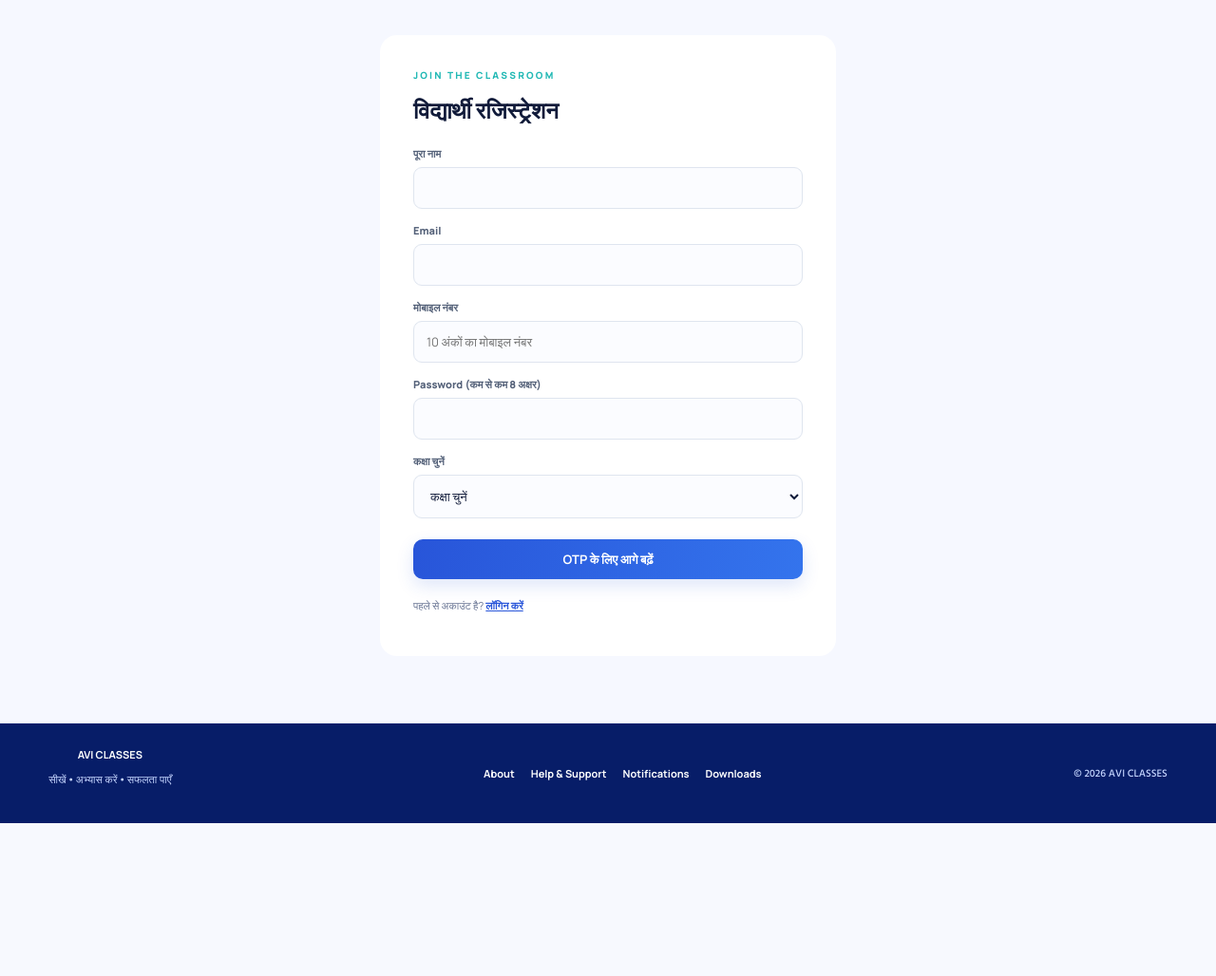
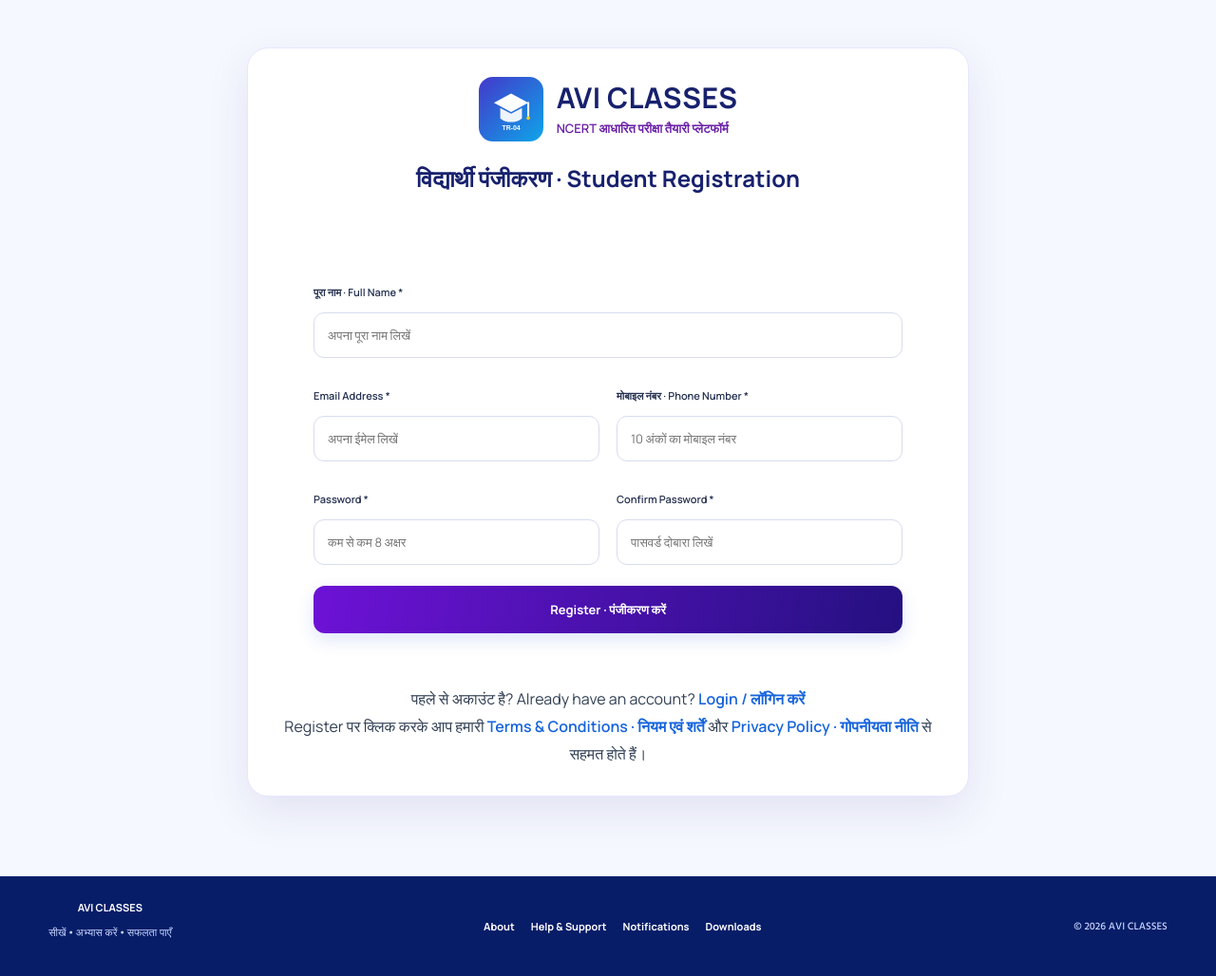
Before and after one commit to d9006814204/AVI-CLASSES, a Flask app: page /register in a window 1280 px wide. Shown: the part 135-1163 px from the top of the page at 95% size. Before the commit the page ends 1002 px from the top, so only its background shows below. Run offline with Flask 3, Linux system fonts and the light colour scheme; some libraries are stand-ins or nearby versions.

Commit message:
Add files via upload

```diff
--- a/app.py
+++ b/app.py
@@ -452,10 +452,11 @@ def register():
         name = request.form.get('name', '').strip()
         email = request.form.get('email', '').strip().lower()
         pw = request.form.get('password', '')
-        cn = request.form.get('class_no', '')
+        confirm_pw = request.form.get('confirm_password', '')
+        cn = '9'  # Registration form no longer asks students to select a class.
         phone = normalize_indian_phone(request.form.get('phone', ''))
-        if not name or len(name) > 120 or not re.fullmatch(r'[^@\s]+@[^@\s]+\.[^@\s]+', email) or len(pw) < 8 or cn not in [str(x) for x in CLASSES] or not phone:
-            flash('सही जानकारी भरें। मोबाइल नंबर 10 अंकों का और पासवर्ड कम से कम 8 अक्षरों का हो।', 'error')
+        if not name or len(name) > 120 or not re.fullmatch(r'[^@\s]+@[^@\s]+\.[^@\s]+', email) or len(pw) < 8 or pw != confirm_pw or not phone:
+            flash('सही जानकारी भरें। मोबाइल नंबर 10 अंकों का हो, पासवर्ड कम से कम 8 अक्षरों का हो और दोनों पासवर्ड समान हों।', 'error')
         elif User.query.filter_by(email=email).first():
             flash('यह ईमेल पहले से रजिस्टर है।', 'error')
         elif UserPhone.query.filter_by(phone=phone).first():
@@ -476,6 +477,16 @@ def register():
             }
             return render_template('register.html', otp_config=msg91_template_config(), otp_pending=True)
     return render_template('register.html', otp_config=msg91_template_config(), otp_pending=False)
+
+
+@app.route('/terms')
+def terms():
+    return render_template('terms.html')
+
+
+@app.route('/privacy')
+def privacy():
+    return render_template('privacy.html')
 
 
 @app.route('/login', methods=['GET', 'POST'])
--- a/templates/register.html
+++ b/templates/register.html
@@ -1,37 +1,68 @@
 {% extends 'base.html' %}{% block content %}
-<div class="narrow"><form class="form-card" id="registerForm" method="post"><input type="hidden" name="csrf_token" value="{{ csrf_token() }}">
-<div class="eyebrow">JOIN THE CLASSROOM</div><h2>विद्यार्थी रजिस्ट्रेशन</h2>
-{% if not otp_pending %}
-<label>पूरा नाम</label><input name="name" required>
-<label>Email</label><input name="email" type="email" required>
-<label>मोबाइल नंबर</label><input name="phone" type="tel" inputmode="numeric" maxlength="10" pattern="[0-9]{10}" required placeholder="10 अंकों का मोबाइल नंबर">
-<label>Password (कम से कम 8 अक्षर)</label><input name="password" type="password" minlength="8" required>
-<label>कक्षा चुनें</label><select name="class_no" required><option value="">कक्षा चुनें</option>{% for c in classes %}<option value="{{ c }}">कक्षा {{ c }}</option>{% endfor %}</select>
-<button class="btn full">OTP के लिए आगे बढ़ें</button>
-{% else %}
-<h3>मोबाइल OTP सत्यापन</h3><p>आपके दिए मोबाइल नंबर पर OTP भेजें।</p>
-<label>मोबाइल नंबर</label><input id="otpPhone" type="tel" inputmode="numeric" maxlength="10" value="{{ session.get('otp_pending', {}).get('phone','')[2:] }}" readonly>
-<button class="btn full" type="button" id="sendOtp">OTP भेजें</button>
-<div id="otpArea" hidden><label>OTP</label><input id="otpCode" inputmode="numeric" maxlength="6" autocomplete="one-time-code" placeholder="OTP दर्ज करें"><button class="btn full" type="button" id="verifyOtp">OTP Verify करके अकाउंट बनाएँ</button><button class="btn full" type="button" id="retryOtp">OTP दोबारा भेजें</button></div>
-<div id="msg91-captcha"></div><p id="otpMessage" role="status"></p>
-{% endif %}
-<p class="form-foot">पहले से अकाउंट है? <a href="{{ url_for('login') }}">लॉगिन करें</a></p></form></div>
+<style>
+.avi-register-wrap{max-width:760px;margin:28px auto;padding:30px 34px;background:#fff;border:1px solid #e4e7ff;border-radius:22px;box-shadow:0 16px 45px rgba(48,35,120,.10)}
+.avi-brand{display:flex;align-items:center;justify-content:center;gap:14px;margin-bottom:22px;text-align:left}
+.avi-brand img{width:68px;height:68px;object-fit:contain}
+.avi-brand strong{display:block;font-size:30px;line-height:1.1;color:#17216d;letter-spacing:.4px}
+.avi-brand span{display:block;margin-top:7px;color:#6b21a8;font-size:13px;font-weight:600}
+.avi-register-wrap h2{text-align:center;color:#17216d;margin:12px 0 24px}
+.avi-form-grid{display:grid;grid-template-columns:1fr 1fr;gap:17px 18px}
+.avi-field{display:flex;flex-direction:column;gap:7px}
+.avi-field.full{grid-column:1/-1}
+.avi-field label{font-weight:600;color:#24304f}
+.avi-field input{width:100%;min-height:48px;border:1px solid #d8dced;border-radius:11px;padding:10px 14px;background:#fff}
+.avi-register-wrap .btn.full{width:100%;margin-top:22px;min-height:50px;border-radius:12px;background:linear-gradient(100deg,#6d12d6,#241080);color:#fff;font-weight:700}
+.avi-register-footer{text-align:center;margin-top:20px;line-height:1.8;color:#334155}
+.avi-register-footer a{color:#1764dc;font-weight:600;text-decoration:none}
+.avi-register-footer a:hover{text-decoration:underline}
+.avi-otp-panel{margin-top:10px;padding:18px;background:#f8f7ff;border:1px solid #e2dcff;border-radius:14px}
+@media(max-width:620px){.avi-register-wrap{margin:12px;padding:22px 16px}.avi-brand strong{font-size:24px}.avi-brand img{width:56px;height:56px}.avi-form-grid{grid-template-columns:1fr}.avi-field.full{grid-column:auto}}
+</style>
+<div class="avi-register-wrap">
+  <div class="avi-brand">
+    <img src="{{ url_for('static', filename='icon.svg') }}" alt="AVI CLASSES Logo">
+    <div><strong>AVI CLASSES</strong><span>NCERT आधारित परीक्षा तैयारी प्लेटफॉर्म</span></div>
+  </div>
+  <h2>विद्यार्थी पंजीकरण · Student Registration</h2>
+  <form class="form-card" id="registerForm" method="post">
+    <input type="hidden" name="csrf_token" value="{{ csrf_token() }}">
+    {% if not otp_pending %}
+    <div class="avi-form-grid">
+      <div class="avi-field full"><label>पूरा नाम · Full Name *</label><input name="name" required maxlength="120" placeholder="अपना पूरा नाम लिखें"></div>
+      <div class="avi-field"><label>Email Address *</label><input name="email" type="email" required placeholder="अपना ईमेल लिखें"></div>
+      <div class="avi-field"><label>मोबाइल नंबर · Phone Number *</label><input name="phone" type="tel" inputmode="numeric" maxlength="10" pattern="[0-9]{10}" required placeholder="10 अंकों का मोबाइल नंबर"></div>
+      <div class="avi-field"><label>Password *</label><input name="password" type="password" minlength="8" required placeholder="कम से कम 8 अक्षर"></div>
+      <div class="avi-field"><label>Confirm Password *</label><input name="confirm_password" type="password" minlength="8" required placeholder="पासवर्ड दोबारा लिखें"></div>
+    </div>
+    <button class="btn full" type="submit">Register · पंजीकरण करें</button>
+    {% else %}
+    <div class="avi-otp-panel">
+      <h3>मोबाइल OTP सत्यापन · OTP Verification</h3>
+      <p>आपके मोबाइल नंबर पर भेजे गए OTP को दर्ज करके अपना अकाउंट सुरक्षित रूप से सक्रिय करें।</p>
+      <label>मोबाइल नंबर</label><input id="otpPhone" type="tel" inputmode="numeric" maxlength="10" value="{{ session.get('otp_pending', {}).get('phone','')[2:] }}" readonly>
+      <button class="btn full" type="button" id="sendOtp">OTP भेजें · Send OTP</button>
+      <div id="otpArea" hidden><label>6 अंकों का OTP</label><input id="otpCode" inputmode="numeric" maxlength="6" autocomplete="one-time-code" placeholder="OTP दर्ज करें"><button class="btn full" type="button" id="verifyOtp">Verify OTP · अकाउंट बनाएँ</button><button class="btn full" type="button" id="retryOtp">Resend OTP · OTP दोबारा भेजें</button></div>
+      <div id="msg91-captcha"></div><p id="otpMessage" role="status"></p>
+    </div>
+    {% endif %}
+  </form>
+  <div class="avi-register-footer">
+    पहले से अकाउंट है? Already have an account? <a href="{{ url_for('login') }}">Login / लॉगिन करें</a><br>
+    Register पर क्लिक करके आप हमारी <a href="{{ url_for('terms') }}">Terms &amp; Conditions · नियम एवं शर्तें</a> और
+    <a href="{{ url_for('privacy') }}">Privacy Policy · गोपनीयता नीति</a> से सहमत होते हैं।
+  </div>
+</div>
 {% if otp_pending %}
 <script>
 (() => {
  const cfg={{ otp_config|tojson }}; const csrf=document.querySelector('input[name=csrf_token]').value;
  const phone=document.getElementById('otpPhone'), msg=document.getElementById('otpMessage'); let ready=false, verifiedToken='';
  const tell=t=>msg.textContent=t;
- const init=()=>{if(ready || !window.msg91SdkLoaded){tell('OTP सेवा लोड हो रही है, कृपया कुछ सेकंड बाद प्रयास करें।');return;}window.initSendOTP({widgetId:cfg.widget_id,tokenAuth:cfg.widget_token,identifier:'',exposeMethods:true,captchaRenderId:'msg91-captcha',
- success:d=>{verifiedToken=(d&&(d.message||d.access_token||d.token))||'';},failure:e=>tell('OTP में समस्या: '+(e.message||'फिर प्रयास करें'))});ready=true;};
+ const init=()=>{if(ready || !window.msg91SdkLoaded){tell('OTP सेवा लोड हो रही है, कृपया कुछ सेकंड बाद प्रयास करें।');return;}window.initSendOTP({widgetId:cfg.widget_id,tokenAuth:cfg.widget_token,identifier:'',exposeMethods:true,captchaRenderId:'msg91-captcha',success:d=>{verifiedToken=(d&&(d.message||d.access_token||d.token))||'';},failure:e=>tell('OTP में समस्या: '+(e.message||'फिर प्रयास करें'))});ready=true;};
  document.getElementById('sendOtp').onclick=()=>{const n=phone.value.replace(/\D/g,'');if(!/^\d{10}$/.test(n)){tell('मोबाइल नंबर सही नहीं है।');return;}init();if(!ready)return;window.sendOtp('91'+n,()=>{document.getElementById('otpArea').hidden=false;tell('OTP भेज दिया गया है।');},e=>tell('OTP नहीं भेजा गया: '+(e.message||'फिर प्रयास करें')));};
- document.getElementById('retryOtp').onclick=()=>{
-  if(!ready){init();if(!ready)return;}
-  window.retryOtp(null,()=>tell('OTP दोबारा भेज दिया गया है।'),e=>tell('OTP दोबारा नहीं भेजा गया: '+((e&&e.message)||'फिर प्रयास करें')));
- };
- document.getElementById('verifyOtp').onclick=()=>{const code=document.getElementById('otpCode').value.trim();window.verifyOtp(code,d=>{const token=(d&&(d.message||d.access_token||d.token))||verifiedToken;if(!token){tell('MSG91 access token नहीं मिला।');return;}
- fetch('{{ url_for("otp_complete") }}',{method:'POST',headers:{'Content-Type':'application/json','X-CSRFToken':csrf},body:JSON.stringify({access_token:token,phone:'91'+phone.value.replace(/\D/g,'')})})
- .then(r=>r.json()).then(x=>{if(x.ok)location.href=x.redirect;else tell(x.message||'सत्यापन विफल');}).catch(()=>tell('नेटवर्क समस्या।'));},e=>tell('गलत OTP या OTP समाप्त।'));};
+ document.getElementById('retryOtp').onclick=()=>{if(!ready){init();if(!ready)return;}window.retryOtp(null,()=>tell('OTP दोबारा भेज दिया गया है।'),e=>tell('OTP दोबारा नहीं भेजा गया: '+((e&&e.message)||'फिर प्रयास करें')));};
+ document.getElementById('verifyOtp').onclick=()=>{const code=document.getElementById('otpCode').value.trim();window.verifyOtp(code,d=>{const token=(d&&(d.message||d.access_token||d.token))||verifiedToken;if(!token){tell('MSG91 access token नहीं मिला।');return;}fetch('{{ url_for("otp_complete") }}',{method:'POST',headers:{'Content-Type':'application/json','X-CSRFToken':csrf},body:JSON.stringify({access_token:token,phone:'91'+phone.value.replace(/\D/g,'')})}).then(r=>r.json()).then(x=>{if(x.ok)location.href=x.redirect;else tell(x.message||'सत्यापन विफल');}).catch(()=>tell('नेटवर्क समस्या।'));},e=>tell('गलत OTP या OTP समाप्त।'));};
 })();
 </script><script src="https://verify.msg91.com/otp-provider.js" onload="window.msg91SdkLoaded=true"></script>
-{% endif %}{% endblock %}
+{% endif %}
+{% endblock %}
```
Also changed, not shown: templates/privacy.html (added, +13 -0 lines), templates/terms.html (added, +13 -0 lines).
